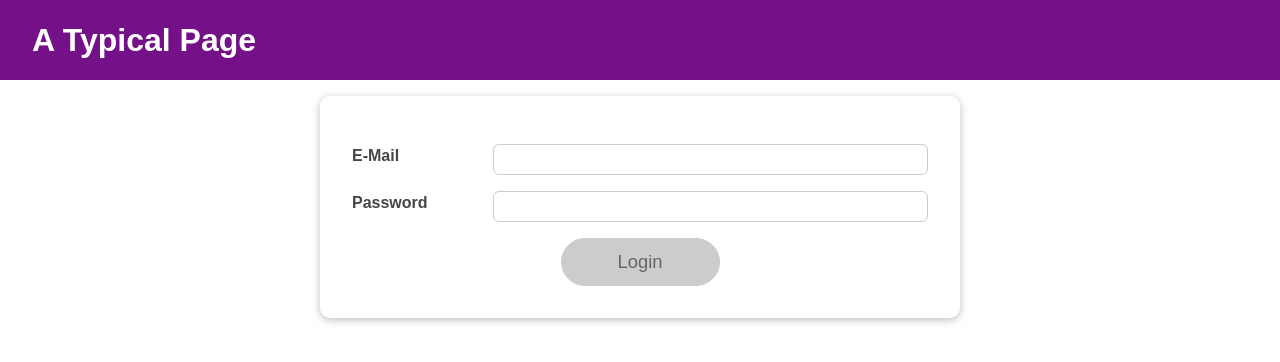
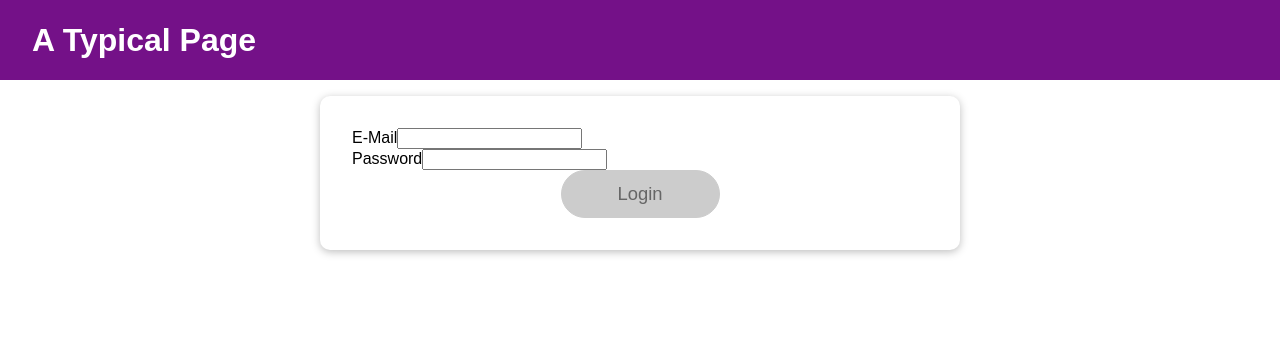
Before and after one commit to Maryamalrubaye/simple-login-react, a React (Create React App) app: page / in a window 1280 px wide. Shown: the top 362 px of the page. Built offline with nearby package versions, Linux system fonts and the light colour scheme.

Commit message:
finish the project

```diff
--- a/src/components/Login/Login.module.css
+++ b/src/components/Login/Login.module.css
@@ -5,52 +5,6 @@
   padding: 2rem;
 }
 
-.control {
-  margin: 1rem 0;
-  display: flex;
-  align-items: stretch;
-  flex-direction: column;
-}
-
-.control label,
-.control input {
-  display: block;
-}
-
-.control label {
-  font-weight: bold;
-  flex: 1;
-  color: #464646;
-  margin-bottom: 0.5rem;
-}
-
-.control input {
-  flex: 3;
-  font: inherit;
-  padding: 0.35rem 0.35rem;
-  border-radius: 6px;
-  border: 1px solid #ccc;
-}
-
-.control input:focus {
-  outline: none;
-  border-color: #4f005f;
-  background: #f6dbfc;
-}
-
-.control.invalid input {
-  border-color: red;
-  background: #fbdada;
-}
-
 .actions {
   text-align: center;
 }
-
-@media (min-width: 768px) {
-  .control {
-    align-items: center;
-    flex-direction: row;
-  }
-
-}
```
